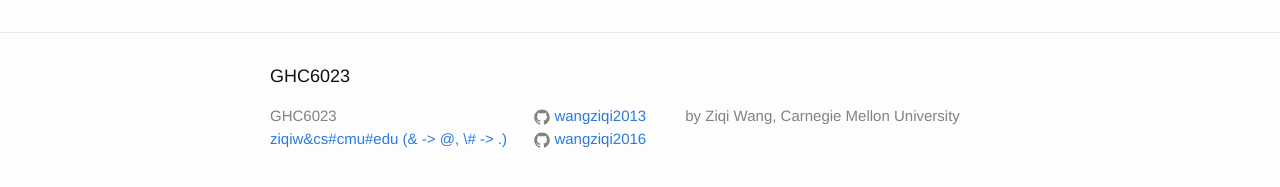
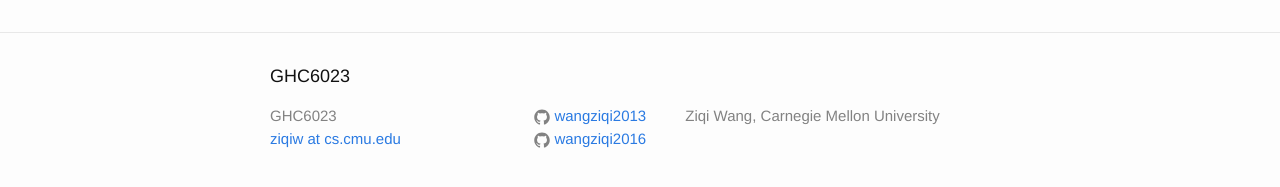
Before and after one commit to wangziqi2013/wangziqi2013.github.io, a Jekyll site: the page built from about.md, in a window 1280 px wide. Shown: the part 318-505 px from the top of the page. Built offline with Jekyll 4.4.1, drawn with Linux system fonts in a browser that asks for light colours.

Commit message:
Small change and remove _site

```diff
--- a/_config.yml
+++ b/_config.yml
@@ -7,9 +7,9 @@
 
 # Site settings
 title: GHC6023
-email: ziqiw&cs#cmu#edu (& -> @, \# -> .)
+email: ziqiw at cs.cmu.edu
 description: > # this means to ignore newlines until "baseurl:"
-  by Ziqi Wang, Carnegie Mellon University
+  Ziqi Wang, Carnegie Mellon University
 baseurl: "" # the subpath of your site, e.g. /blog
 url: "http://wangziqi2013.github.io" # the base hostname & protocol for your site
 #twitter_username: jekyllrb
```
Also changed, not shown: 7 other files.
